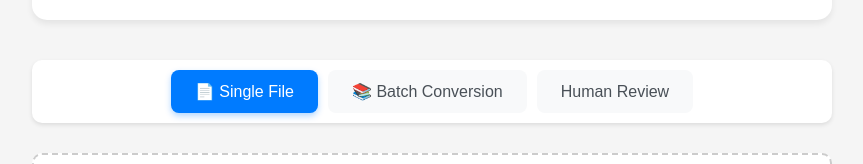
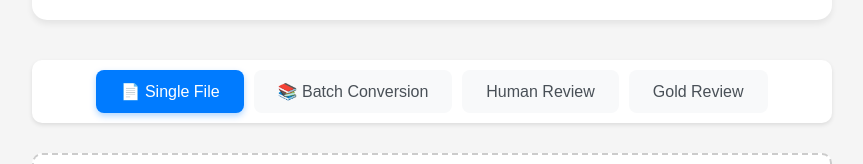
Before and after one commit to icm-ai/EBookAI, a React (Create React App) app in the folder frontend/web/: page / in a window 1280 px wide. Shown: the part 843-1007 px from the top of the page, without its empty margins (208-1071 px from the left). Built offline with nearby package versions, Linux system fonts and the light colour scheme; no server answers.

Commit message:
feat(frontend): add Gold Review application tab

```diff
--- a/frontend/web/src/App.js
+++ b/frontend/web/src/App.js
@@ -5,6 +5,7 @@ import FeatureIntro from './components/FeatureIntro';
 import ConversionHistory from './components/ConversionHistory';
 import BatchUpload from './components/BatchUpload';
 import ReviewWorkspace from './components/ReviewWorkspace';
+import GoldReviewWorkbench from './components/GoldReviewWorkbench';
 import api from './services/api';
 import websocketService from './services/websocket';
 
@@ -170,7 +171,7 @@ function App() {
   };
 
   return (
-    <div className={`container ${activeTab === 'review' ? 'review-mode' : ''}`}>
+    <div className={`container ${activeTab === 'review' || activeTab === 'gold-review' ? 'review-mode' : ''}`}>
       <div className="header">
         <h1>EBookAI</h1>
         <p>AI-enhanced e-book processing platform</p>
@@ -199,6 +200,12 @@ function App() {
         >
           Human Review
         </button>
+        <button
+          className={`tab-button ${activeTab === 'gold-review' ? 'active' : ''}`}
+          onClick={() => setActiveTab('gold-review')}
+        >
+          Gold Review
+        </button>
       </div>
 
       {activeTab === 'single' ? (
@@ -221,8 +228,10 @@ function App() {
         <BatchUpload
           onBatchConvert={handleBatchConvert}
         />
+      ) : activeTab === 'review' ? (
+        <ReviewWorkspace />
       ) : (
-        <ReviewWorkspace />
+        <GoldReviewWorkbench />
       )}
 
       {error && (
@@ -231,7 +240,7 @@ function App() {
         </div>
       )}
 
-      {activeTab !== 'review' && <ConversionHistory />}
+      {activeTab !== 'review' && activeTab !== 'gold-review' && <ConversionHistory />}
     </div>
   );
 }
```
